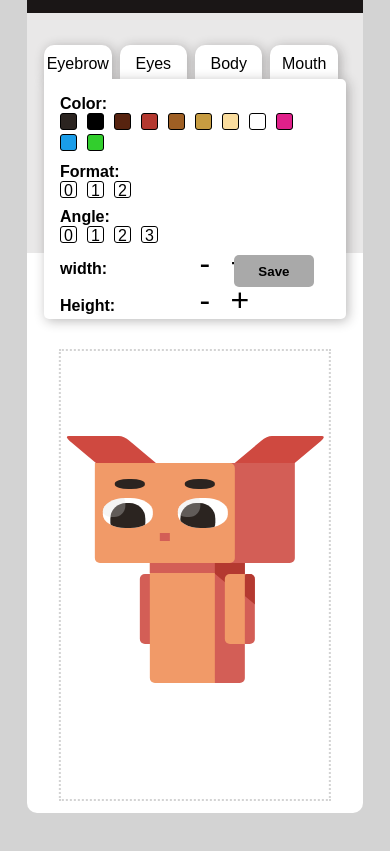
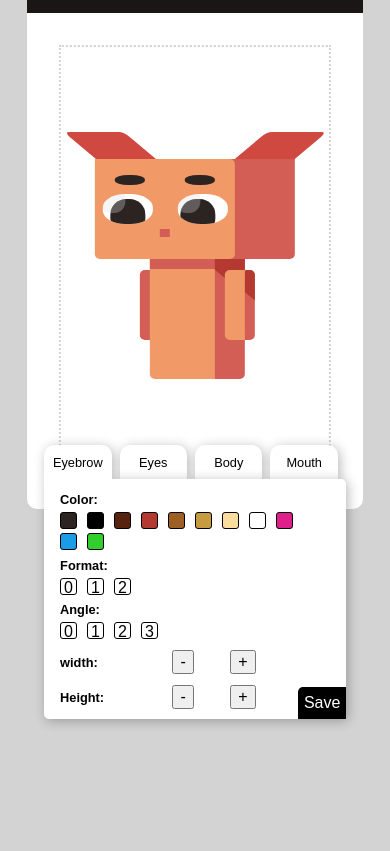
Before and after one commit to Wili-Souza/Caixote_Maker, a plain HTML site: page index.html in a window 390 px wide. Shown: the part 99-950 px from the top of the page. After the commit the page ends 850 px from the top, so only its background shows below. Drawn offline with nearby package versions, Linux system fonts and the light colour scheme.

Commit message:
fix size buttons and image print on mobile

```diff
--- a/index.html
+++ b/index.html
@@ -56,12 +56,12 @@
                     <br>
                     <div class="size-options">
                         <label id="pick-width">width: </label>
-                        <span id="d-w" class="change-size decrise-btn">-</span>
-                        <span id="i-w" class="change-size incrise-btn">+</span>
+                        <button id="d-w" class="change-size decrise-btn">-</button>
+                        <button id="i-w" class="change-size incrise-btn">+</button>
 
                         <label id="pick-height">Height: </label>
-                        <span id="d-h" class="change-size decrise-btn">-</span>
-                        <span id="i-h" class="change-size incrise-btn">+</span>
+                        <button id="d-h" class="change-size decrise-btn">-</button>
+                        <button id="i-h" class="change-size incrise-btn">+</button>
                     </div>
                 </div>
 
--- a/styles.css
+++ b/styles.css
@@ -106,22 +106,13 @@ body {
     font-weight: bold;
 }
 
-.option-screen span {
-    width: 50%;
-    font-size: 2rem;
-    margin-right: 1rem;
-}
-
-.option-screen span:hover {
-    color:rgb(180, 57, 48);
-    cursor: pointer;
-    width: 50%;
-    font-size: 2rem;
-    margin-right: 1rem;
+.option-screen button {
+   margin: .6rem 2rem 0 0;
+   font-size: 1rem;
 }
 
 #pick-width, #pick-height {
-    width: 50%;
+    width: 40%;
     display: inline-block;
 }
 
@@ -429,10 +420,13 @@ body {
 @media screen and (max-width: 810px) {
     .content {
         margin-top: 3rem;
+        height: 50rem;
     }
 
     .option-box {
+        background: transparent;
         position: absolute;
+        top: 50%;
         width: 100%;
         height: 20rem;
         border-radius: 10px;
@@ -442,21 +436,47 @@ body {
        display: none;
     }
 
+    .tab {
+        font-size: .8rem;
+    }
+
     .option-content {
         padding: .5rem 1rem;
     }
 
     .option-content label {
-        margin: 0;
-        margin-top: 0.5rem;
+        font-size: 0.8rem;
+        margin: 0.3rem 0;
+    }
+
+    .option-content span {
+        width: 30px;
+        height: 30px;
+        border-radius: 100%;
+        background: grey;
+        font-size: 1.3rem;
+        margin-right: .5rem;
     }
 
     .canvas {
-        margin-top: 19rem;
+        z-index: -1;
         height: 35rem;
         display: block;
         width: 100%;
-        border-radius: 0 0 10px 10px;
+        border-radius: 10px;
         margin-bottom: 5rem;
     }
+
+    #download {
+        width: 3rem;
+        background: black;
+        color: white;
+        font-weight: 500;
+        border-radius: 5px 0 0 0;
+        margin: 0;
+    }
+
+    #download:hover {
+        background: darkgrey;
+    }
 }
```
Also changed, not shown: 1 other file.
